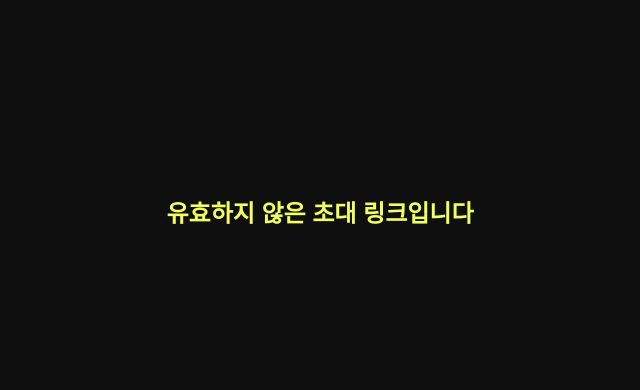
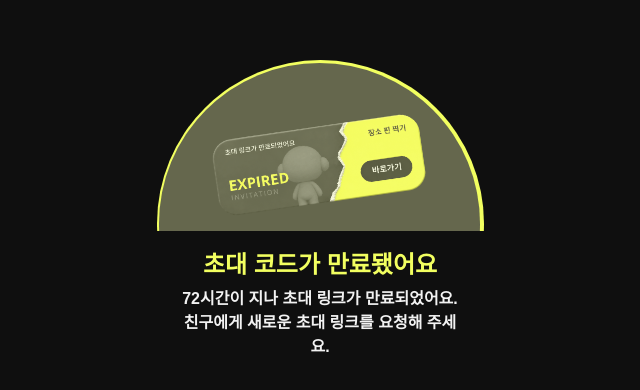
Before and after one commit to Ojosungnyeo/ddaddo_web, a Next.js app: page /invite in a window 1280 px wide. Shown: the part 162-552 px from the top of the page, without its empty margins (320-960 px from the left). Built offline with nearby package versions, Linux system fonts and the light colour scheme.

Commit message:
style: 초대 기간 만료 시 디자인 추가

```diff
--- a/src/app/invite/[token]/invite-status.tsx
+++ b/src/app/invite/[token]/invite-status.tsx
@@ -1,8 +1,33 @@
+import Image from "next/image";
+
 export default function InviteStatus() {
   return (
-    <main className="flex min-h-dvh flex-col items-center justify-center bg-background px-6 pb-12 text-center text-foreground">
-      <section className="max-w-[340px] font-semibold" aria-live="polite">
-        <h1 className="text-[24px] leading-[34px] text-key">유효하지 않은 초대 링크입니다</h1>
+    <main className="flex min-h-dvh flex-col items-center bg-background px-6 pb-12 pt-[calc(20dvh+62px)] text-center text-foreground">
+      <div className="relative aspect-[327/171] w-[min(327px,calc(100vw-48px))] shrink-0 overflow-hidden" aria-hidden="true">
+        <div className="absolute left-0 top-0 aspect-square w-full rounded-full bg-key" />
+        <div className="absolute left-[0.917%] top-[1.526%] aspect-square w-[98.139%] rounded-full bg-[#4a4a4a]" />
+        <div className="absolute left-[7.645%] top-[12.281%] flex aspect-[275.946/165.918] w-[84.388%] items-center justify-center">
+          <div className="relative aspect-[2/1] w-[94.221%] -rotate-[8.24deg]">
+            <Image
+              src="/invite/expired-ticket-transparent.png"
+              alt=""
+              fill
+              sizes="260px"
+              priority
+              className="object-cover"
+            />
+          </div>
+        </div>
+        <div className="absolute left-[0.917%] top-[1.17%] aspect-square w-[98.139%] rounded-full bg-key/16" />
+      </div>
+
+      <section className="mt-4 flex w-full flex-col items-center gap-1" aria-live="polite">
+        <h1 className="text-[24px] font-bold leading-normal text-key">초대 코드가 만료됐어요</h1>
+        <p className="w-full max-w-[291px] text-[16px] font-semibold leading-6 text-[#f2f2f2]">
+          72시간이 지나 초대 링크가 만료되었어요.
+          <br />
+          친구에게 새로운 초대 링크를 요청해 주세요.
+        </p>
       </section>
     </main>
   );
```
Also changed, not shown: public/invite/expired-ticket-transparent.png (added).
